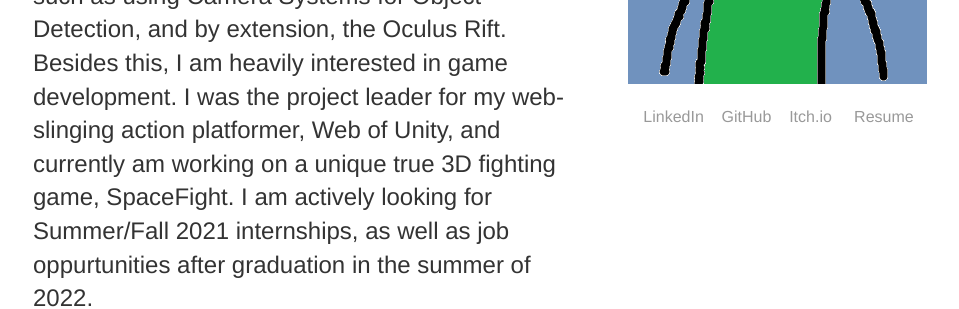
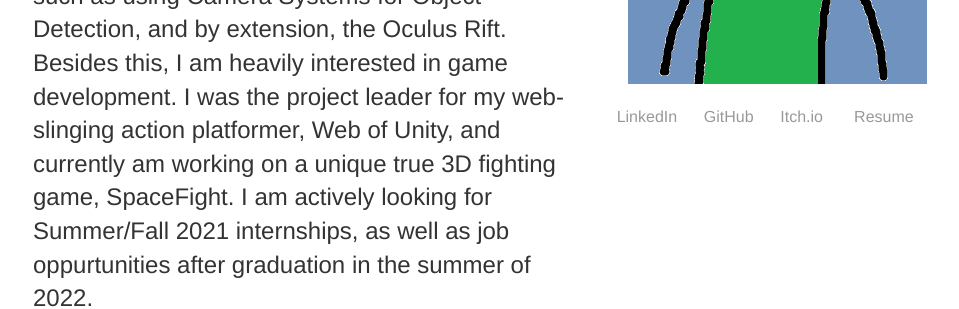
Before and after one commit to michael-c-gao/WebsiteOfMichael, a Jekyll site: the page built from index.html, in a window 1280 px wide. Shown: the part 536-845 px from the top of the page, without its empty margins (160-1119 px from the left). Built offline with Jekyll 4.4.1, drawn with Linux system fonts in a browser that asks for light colours.

Commit message:
live server

```diff
--- a/contact/index.html
+++ b/contact/index.html
@@ -27,8 +27,8 @@
 		Eugene, OR<br>
 	</section>
 	<section class="child">
-		<p style="text-align:center;"><img style="padding-left: 60px; padding-top: 40px;" src="selfportrait2.png" alt="Self Portrait" width="225"
-			     height="325"></p>
+		<p style="text-align:center;"><img style="padding-left: 100px; padding-top: 40px;" src="selfportrait2.png" alt="Self Portrait" width="275"
+			     height="350"></p>
 
 		<p style="text-align:right;">Self-Portrait, in Purple</p><br>
 	</section>
--- a/index.html
+++ b/index.html
@@ -32,7 +32,7 @@
 	<section class="child">
 
 	<div align="center"><img style="padding-left: 40px; padding-bottom: 20px; padding-top: 60px;" src="selfportrait.png" alt="Self Portrait"></div>
-	<div align="right"><a href="https://www.linkedin.com/in/michael-c-gao/">LinkedIn</a> &nbsp; &nbsp;<a href="https://github.com/michael-c-gao">GitHub</a>&nbsp; &nbsp;  <a href="https://mexhal.itch.io/">Itch.io</a> &nbsp; &nbsp; <a href="GaoMichaelResume.pdf" target="resume">Resume&nbsp;&nbsp;&nbsp;</a></div>
+	<div align="right"><a href="https://www.linkedin.com/in/michael-c-gao/">LinkedIn</a> &nbsp; &nbsp; &nbsp;<a href="https://github.com/michael-c-gao">GitHub</a>&nbsp; &nbsp; &nbsp;  <a href="https://mexhal.itch.io/">Itch.io</a> &nbsp; &nbsp; &nbsp; <a href="GaoMichaelResume.pdf" target="resume">Resume&nbsp;&nbsp;&nbsp;</a></div>
 	</div>
 	</section>
 </section>
```
